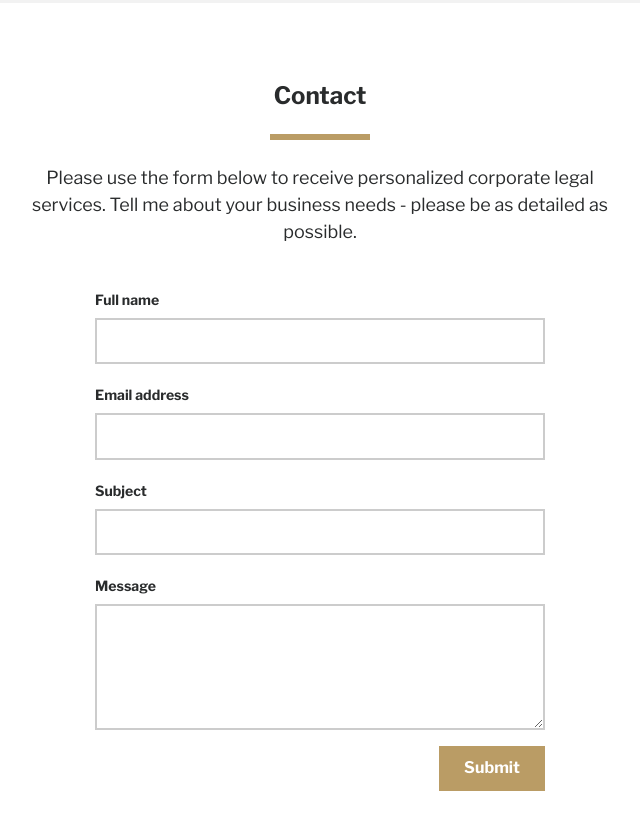
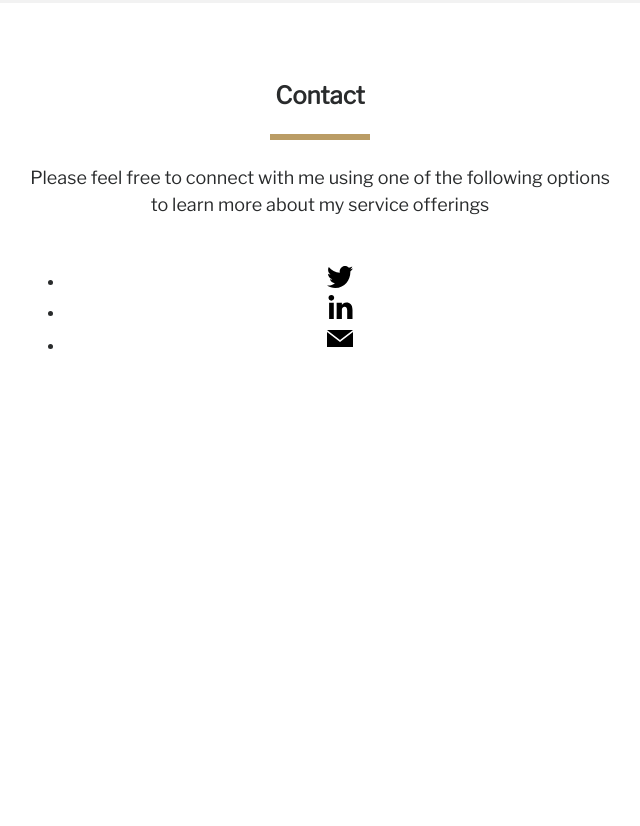
Before and after one commit to outsider1/easyprocorp, a plain HTML site: page index.html in a window 1280 px wide. Shown: the part 1719-2545 px from the top of the page, without its empty margins (320-960 px from the left). After the commit the page ends 2158 px from the top, so only its background shows below. Drawn offline with nearby package versions, Linux system fonts and the light colour scheme.

Commit message:
Update index.html

```diff
--- a/index.html
+++ b/index.html
@@ -15,7 +15,7 @@
     <!-- <link rel="stylesheet" href="https://maxcdn.bootstrapcdn.com/bootstrap/3.3.5/css/bootstrap.min.css">
         <link rel="stylesheet" href="https://maxcdn.bootstrapcdn.com/bootstrap/3.3.5/css/bootstrap-theme.min.css"> -->
     <link href="main.css" rel="stylesheet" type="text/css">
-    <link href="https://fonts.googleapis.com/css?family=Libre+Franklin:400,700|Playfair+Display" rel="stylesheet">
+    <link href="https://fonts.googleapis.com/css?family=Libre+Franklin|Playfair+Display" rel="stylesheet">
 </head>
 
 <body>
@@ -96,41 +96,40 @@
     </section>
     <section class="bg-white">
         <div class="width-620 m-0-auto franklin pt-6 text-center">
-                <h3 class="font-size-xl font-weight-bold">Contact</h3>
-                <div class="divider my-4 m-0-auto"></div>
-                <p class="font-size-lg text-center">Please use the form below to receive personalized corporate legal services. Tell me about your business needs - please be as detailed as possible.</p>
+            <h3 class="font-size-xl font-weight-bold">Contact</h3>
+            <div class="divider my-4 m-0-auto"></div>
+            <p class="font-size-lg text-center mb-5">Please feel free to connect with me using one of the following options to learn more about my service offerings</p>
+         <ul class="social mb-6">
+                <li>
+                    <a href="https://twitter.com/WarzechaAndrew">
+                        <svg class="social-icon" width="26" height="22" viewBox="0 0 26 22" xmlns="http://www.w3.org/2000/svg">
+                            <path d="M22.937 3.478c1.102-.686 1.947-1.775 2.344-3.07-1.03.636-2.17 1.097-3.387 1.346C20.923.674 19.535 0 18 0c-2.945 0-5.332 2.487-5.332 5.553 0 .436.044.86.136 1.265-4.432-.232-8.362-2.44-10.994-5.803-.46.823-.722 1.777-.722 2.794 0 1.924.942 3.624 2.373 4.622-.873-.028-1.696-.28-2.416-.694v.068c0 2.692 1.837 4.937 4.28 5.445-.448.132-.918.197-1.407.197-.343 0-.68-.033-1.002-.1.677 2.207 2.648 3.815 4.983 3.858-1.827 1.49-4.127 2.377-6.625 2.377-.43 0-.856-.024-1.273-.077C2.36 21.08 5.164 22 8.177 22c9.813 0 15.175-8.463 15.175-15.802 0-.24-.003-.48-.014-.718 1.043-.783 1.95-1.762 2.662-2.876-.957.442-1.985.74-3.063.874z" fill-rule="evenodd"></path>
+                        </svg>
+                    </a>
+                </li>
+                <li>
+                    <a href="https://www.linkedin.com/in/andrewwarzecha/">
+                        <svg class="social-icon" width="25" height="24" viewBox="0 0 25 24" xmlns="http://www.w3.org/2000/svg">
+                            <path d="M1.105 7.696h4.678v16.302H1.105V7.696zm2.22-2.04H3.29C1.6 5.657.5 4.41.5 2.833.5 1.222 1.63 0 3.357 0c1.726 0 2.787 1.22 2.82 2.828 0 1.578-1.094 2.83-2.852 2.83zM24.5 24h-5.304v-8.438c0-2.208-.83-3.714-2.655-3.714-1.394 0-2.17 1.016-2.532 1.998-.135.35-.114.84-.114 1.332V24H8.64s.067-14.946 0-16.304h5.254v2.558c.31-1.118 1.99-2.715 4.67-2.715 3.324 0 5.936 2.346 5.936 7.394V24z"></path>
+                        </svg>
+                    </a>
+                </li>
+                <li>
+                    <a href="mailto:&#097;&#097;&#119;&#097;&#114;&#122;&#101;&#099;&#104;&#097;&#064;&#103;&#109;&#097;&#105;&#108;&#046;&#099;&#111;&#109;">
+                        <svg class="social-icon" xmlns="http://www.w3.org/2000/svg" width="26" height="26" viewBox="0 0 26 26"><path d="M0 6l13 10L26 6v15H0V6zm0-2h26L13 14 0 4z"></path></svg>
+                    </a>
+                </li>
+            </ul>
             </div>
-        <div class="width-480 m-0-auto pt-4 pb-6 font-size-lg franklin">
-            <form>
-                <div class="form-group">
-                    <label class="font-size-sm font-weight-bold" for="exampleInputEmail1">Full name</label>
-                    <input type="text" class="form-control form-input">
-                </div>
-                <div class="form-group">
-                    <label class="font-size-sm font-weight-bold" for="exampleInputEmail1">Email address</label>
-                    <input type="email" class="form-control form-input" id="exampleInputEmail1" aria-describedby="emailHelp">
-                </div>
-                <div class="form-group">
-                    <label class="font-size-sm font-weight-bold" for="exampleInputEmail1">Subject</label>
-                    <input type="text" class="form-control form-input">
-                </div>
-                <div class="form-group">
-                    <label class="font-size-sm font-weight-bold" for="exampleTextarea">Message</label>
-                    <textarea class="form-control form-input" id="exampleTextarea" rows="5"></textarea>
-                </div>
-                <button type="submit" class="btn float-right btn-gold">Submit</button>
-            </form>
-        </div>
-        </div>
     </section>
 </body>
 <script src="https://maxcdn.bootstrapcdn.com/bootstrap/3.3.5/js/bootstrap.min.js"></script>
 <script src="//code.jquery.com/jquery-1.11.3.min.js"></script>
-    <script src="//code.jquery.com/jquery-migrate-1.2.1.min.js"></script>
-    <script>
-    $('a').click(function(){
+<script src="//code.jquery.com/jquery-migrate-1.2.1.min.js"></script>
+<script>
+$('a').click(function() {
     $('html, body').animate({
-        scrollTop: $( $(this).attr('href') ).offset().top
+        scrollTop: $($(this).attr('href')).offset().top
     }, 500);
     return false;
 });
```
